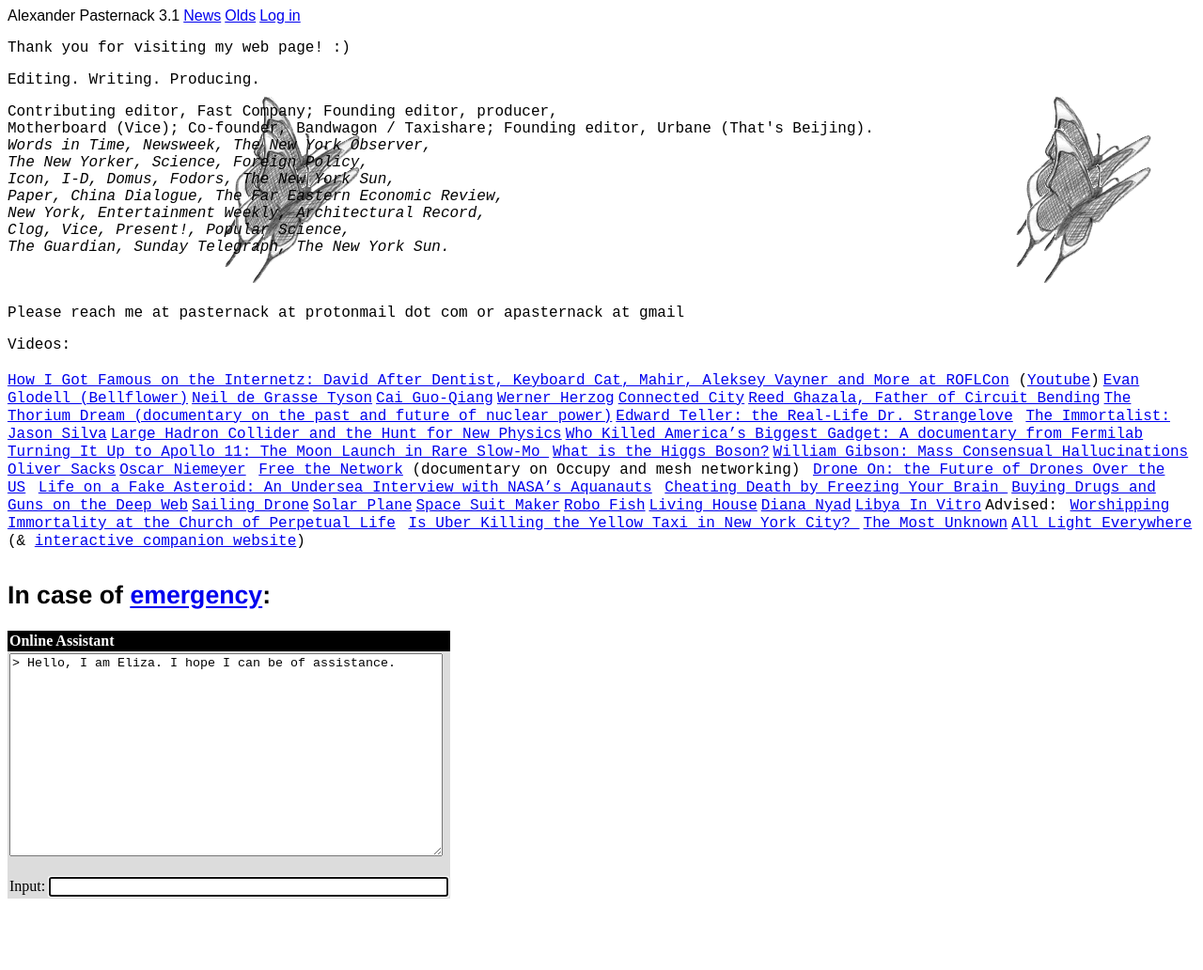
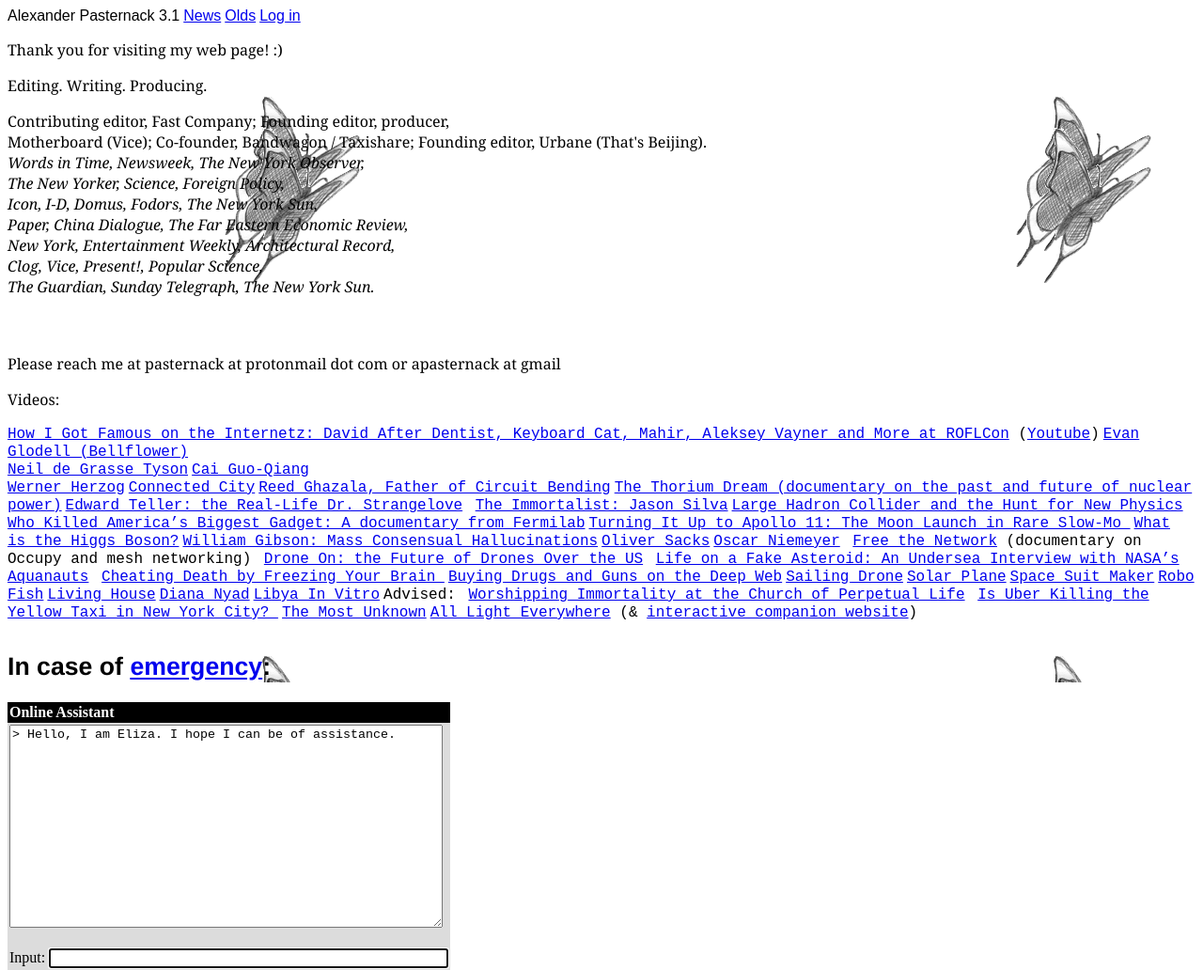
Before and after one commit to pasternack/pasternack.github.io, a plain HTML site: page index.html in a window 1280 px wide. Shown: the whole page at 94% size. Before the commit the page ends 956 px from the top, so only its background shows below. Drawn offline with Linux system fonts and the light colour scheme.

Commit message:
Update index.html

```diff
--- a/index.html
+++ b/index.html
@@ -35,9 +35,9 @@ div {
     <div class="top-wrapper">
       <div class="container">
 
-           <p style="font-family: Courier New">Thank you for visiting my web page! :)  </p>
-        <p style="font-family: Courier New">Editing. Writing. Producing.</p>
-        <p style="font-family: Courier New">Contributing editor, Fast Company; Founding editor, producer, <br>
+           <p style="font-family: Cambria">Thank you for visiting my web page! :)  </p>
+        <p style="font-family: Cambria">Editing. Writing. Producing.</p>
+        <p style="font-family: Cambria">Contributing editor, Fast Company; Founding editor, producer, <br>
 		Motherboard (Vice); Co-founder, Bandwagon / Taxishare;
 		Founding editor, Urbane (That's Beijing).<br>
 	        <i>Words in Time, Newsweek, The New York Observer, <br>
@@ -47,18 +47,17 @@ div {
 		New York, Entertainment Weekly, Architectural Record, <br>
 		Clog, Vice, Present!, Popular Science, <br>
 			The Guardian, Sunday Telegraph, The New York Sun. </i> <br> <br> <br>
-           <p style="font-family: Courier New">Please reach me at pasternack at protonmail dot com or apasternack at gmail</a>
-        <p style="font-family: Courier New">Videos:</p>
+           <p style="font-family: Cambria">Please reach me at pasternack at protonmail dot com or apasternack at gmail</a>
+        <p style="font-family: Cambria">Videos:</p>
 
-	    <h3></h3>
 <span style="font-family: courier new, courier, monospace;"><a href="https://www.vice.com/en/article/ypp3dj/how-i-got-famous-on-the-internetz-5886b6cd80d84e45e7bd021c" target="_blank" data-href="https://www.vice.com/en/article/ypp3dj/how-i-got-famous-on-the-internetz-5886b6cd80d84e45e7bd021c" rel="noopener">How I Got Famous on the Internetz: David After Dentist, Keyboard Cat, Mahir, Aleksey Vayner and More at ROFLCon</a> (<a href="https://www.youtube.com/watch?v=lQBCH0y5Xog" target="_blank" data-href="https://www.youtube.com/watch?v=lQBCH0y5Xog" rel="noopener">Youtube</a>)</span>
 
 <span style="font-family: courier new, courier, monospace;"><a href="https://www.youtube.com/watch?v=BfPwKsEVJxI" target="_blank" data-href="https://www.youtube.com/watch?v=BfPwKsEVJxI" rel="noopener">Evan Glodell (Bellflower)</a></span>
-
+<br>
 <span style="font-family: courier new, courier, monospace;"><a href="https://www.youtube.com/watch?v=jJ8eYXd-XZA" target="_blank" data-href="https://www.youtube.com/watch?v=jJ8eYXd-XZA" rel="noopener">Neil de Grasse Tyson</a></span>
 
 <span style="font-family: courier new, courier, monospace;"><a href="https://www.youtube.com/watch?v=ViVEUa9bn8w" target="_blank" data-href="https://www.youtube.com/watch?v=ViVEUa9bn8w" rel="noopener">Cai Guo-Qiang</a></span>
-
+<br>
 <span style="font-family: courier new, courier, monospace;"><a href="https://www.youtube.com/watch?v=ayJPnh0P6fI" target="_blank" data-href="https://www.youtube.com/watch?v=ayJPnh0P6fI" rel="noopener">Werner Herzog</a></span>
 
 <span style="font-family: courier new, courier, monospace;"><a href="https://www.youtube.com/watch?v=ROKydMx9EGs" target="_blank" data-href="https://www.youtube.com/watch?v=ROKydMx9EGs" rel="noopener">Connected City</a></span>
```
